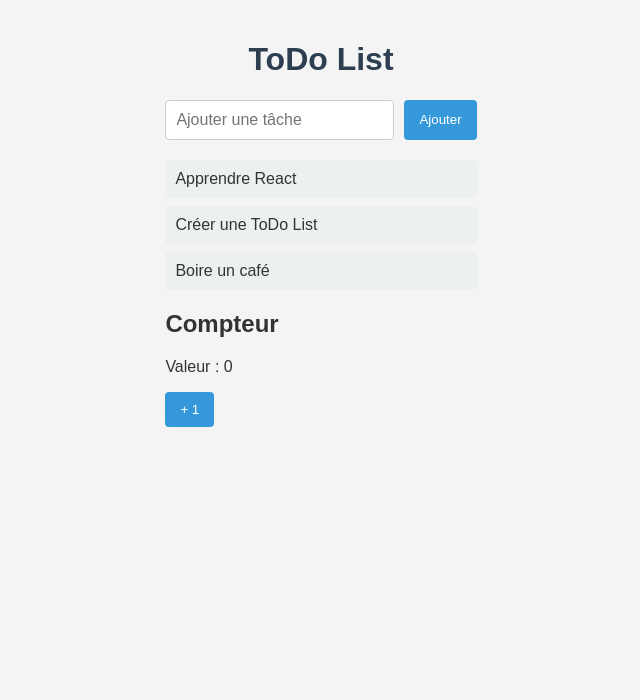
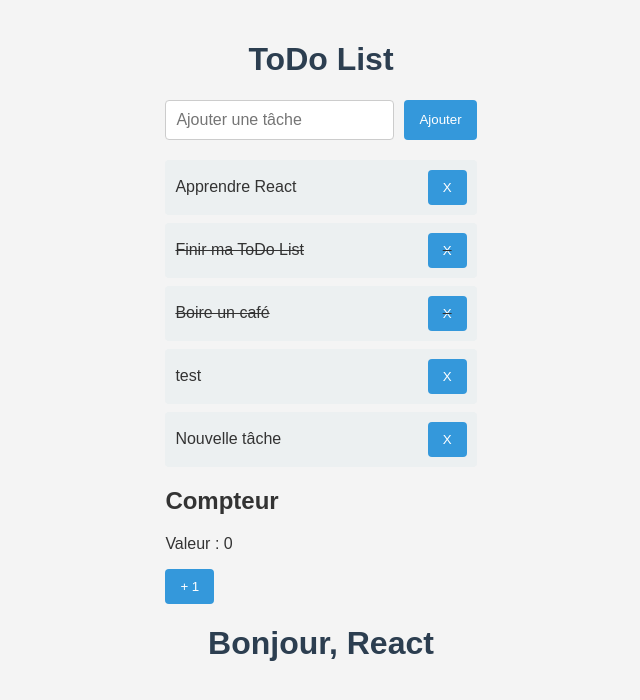
Before and after one commit to Tristan-Laclau/mon-project-react, a React (Vite) app: page / in a window 1280 px wide. Shown: the top 700 px of the page, without its empty margins (319-959 px from the left). Built offline with nearby package versions, Linux system fonts and the light colour scheme; data requests are answered from the project's data file.

Commit message:
app fin de masterclass + fonction delete avec JSON

```diff
--- a/db.json
+++ b/db.json
@@ -2,13 +2,28 @@
   "tasks": [
     {
       "id": "1",
-      "title": "Acheter du pain",
+      "title": "Apprendre React",
       "completed": false
     },
     {
       "id": "2",
-      "title": "Finir le projet React",
+      "title": "Finir ma ToDo List",
       "completed": true
+    },
+    {
+      "id": "3",
+      "title": "Boire un café",
+      "completed": true
+    },
+    {
+      "id": "10ca",
+      "title": "test",
+      "completed": false
+    },
+    {
+      "id": "da29",
+      "title": "Nouvelle tâche",
+      "completed": false
     }
   ]
 }
--- a/src/App.jsx
+++ b/src/App.jsx
@@ -1,34 +1,60 @@
-import React, { useState } from "react";
+import React, { useEffect, useState } from "react";
 import TodoList from "./components/todoList";
 import AddTodoForm from "./components/AddTodoForm";
 import Counter from "./components/counter";
+import axios from "axios";
+import Demo from "./components/Demo";
 
 const App = () => {
-  const [tasks, setTasks] = useState([
-    { id: 1, title: "Apprendre React" },
-    { id: 2, title: "Créer une ToDo List" },
-    { id: 3, title: "Boire un café" }
-  ]);
+  const [tasks, setTasks] = useState([]);
 
+  //Charger les tâches à l'initialisation du composant
+  useEffect(() => {
+    axios
+      .get("http://localhost:5000/tasks")
+      .then((response) => setTasks(response.data))
+      .catch((error) => console.error("Erreur de récupération des tâches :", error));
+  }, []);
+
+  //Ajouter une tâche
   const handleAddTask = (title) => {
-    const newTask = { id: tasks.length + 1, title }; // Création de la nouvelle tâche
-    setTasks([...tasks, newTask]); // Mise à jour de l’état avec la nouvelle tâche
+    const newTask = { title, completed : false}; // Création de la nouvelle tâche
+    axios
+      .post("http://localhost:5000/tasks", newTask)
+      .then((response) => setTasks([...tasks, response.data])) //Mise à jour de l'état
+      .catch((error) => console.error("Erreur lors de l'ajout d'une tâche : ", error));
   };
 
-  const toggleTask = (taskId) => {
-    setTasks(tasks.map(task =>
-      task.id === taskId ? { ...task, completed: !task.completed } : task
-    ));
+  //Modifier l'état d'une tâche (complété ou non)
+  const handleToggleTask = (id) => {
+    const task = tasks.find((task) => task.id === id);
+    const updatedTask = { ...task, completed: !task.completed };
+    axios
+      .put(`http://localhost:5000/tasks/${id}`, updatedTask)
+      .then(() => setTasks(tasks.map((t) => (t.id === id ? updatedTask : t))))
+      .catch((error) => console.error("Erreur lors de la mise à jour de la tâche : ", error));
   };
+
+  const handleDeleteTask = (id) => {
+    axios
+      .delete(`http://localhost:5000/tasks/${id}`)
+      .then((response)=> setTasks(tasks.filter((task)=> task.id != id)))
+      .catch((error)=> console.error("Erreur lors de la suppression d'une tâche :", error));
+  }
 
   return (
     <div>
       <h1>ToDo List</h1>
       <AddTodoForm onAddTask={handleAddTask} />
-      <TodoList tasks={tasks} onToggle={toggleTask} />
+      <TodoList
+        tasks={tasks}
+        onToggle={handleToggleTask}
+        onDelete={handleDeleteTask}
+      />
 
       <h2>Compteur</h2>
       <Counter/>
+      <Demo></Demo>
     </div>
   );
 };
--- /dev/null
+++ b/src/components/Demo.jsx
@@ -0,0 +1,14 @@
+const Demo = () => {
+
+    const name = "React";
+    const title = <h1> Bonjour, {name} </h1>
+
+    return (
+        <div>
+            {title}
+        </div>
+
+    )
+};
+
+export default Demo;
--- a/src/components/Task.jsx
+++ b/src/components/Task.jsx
@@ -1,12 +1,30 @@
-const Task = ({ task, onToggle }) => {
+const Task = ({ task, onToggle, onDelete }) => {
   return (
-    <li
-      onClick={() => onToggle(task.id)}
-      style={{ textDecoration: task.completed ? 'line-through' : 'none' }}
-    >
-      {task.title}
+    <li style={{ textDecoration: task.completed ? 'line-through' : 'none' }}>
+      <span onClick={() => onToggle(task.id)}>{task.title}</span>
+      <button onClick={() => onDelete(task.id)}> X </button>
     </li>
   );
 };
 
+// Fonction classique
+function add(a, b) {
+  return a + b;
+}
+
+// Fonction fléchée
+const addition = (a, b) => a + b;
+
+const numbers = [1, 2, 3, 4, 5];
+
+// map() -> transforme chaque élément
+const squares = numbers.map(n => n * n); // [1, 4, 9, 16, 25]
+
+// filter() -> garde uniquement les éléments qui passent un test
+const evenNumbers = numbers.filter(n => n % 2 === 0); // [2, 4]
+
+// find() -> retourne le premier élément qui passe un test
+const firstEven = numbers.find(n => n % 2 === 0); // 2
+
+
 export default Task;
--- a/src/components/TodoList.jsx
+++ b/src/components/TodoList.jsx
@@ -1,11 +1,16 @@
 import React from "react";
 import Task from "./Task";
 
-const TodoList = ({ tasks, onToggle}) => {
+const TodoList = ({ tasks, onToggle, onDelete}) => {
   return (
     <ul>
       {tasks.map((task) => (
-        <Task key={task.id} task={task} onToggle={onToggle} />
+        <Task
+          key={task.id}
+          task={task}
+          onToggle={onToggle}
+          onDelete={onDelete}
+        />
       ))}
     </ul>
   );
```
